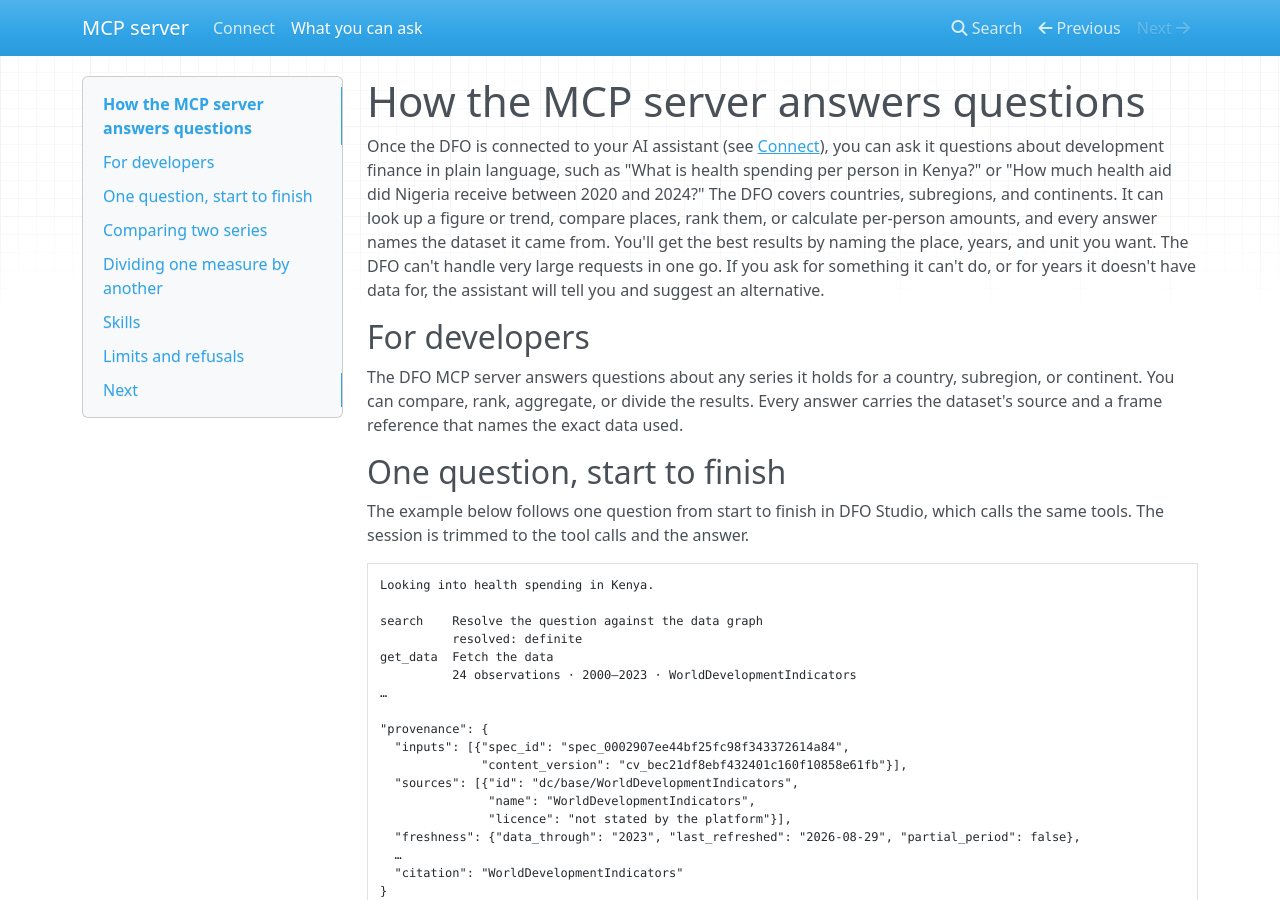
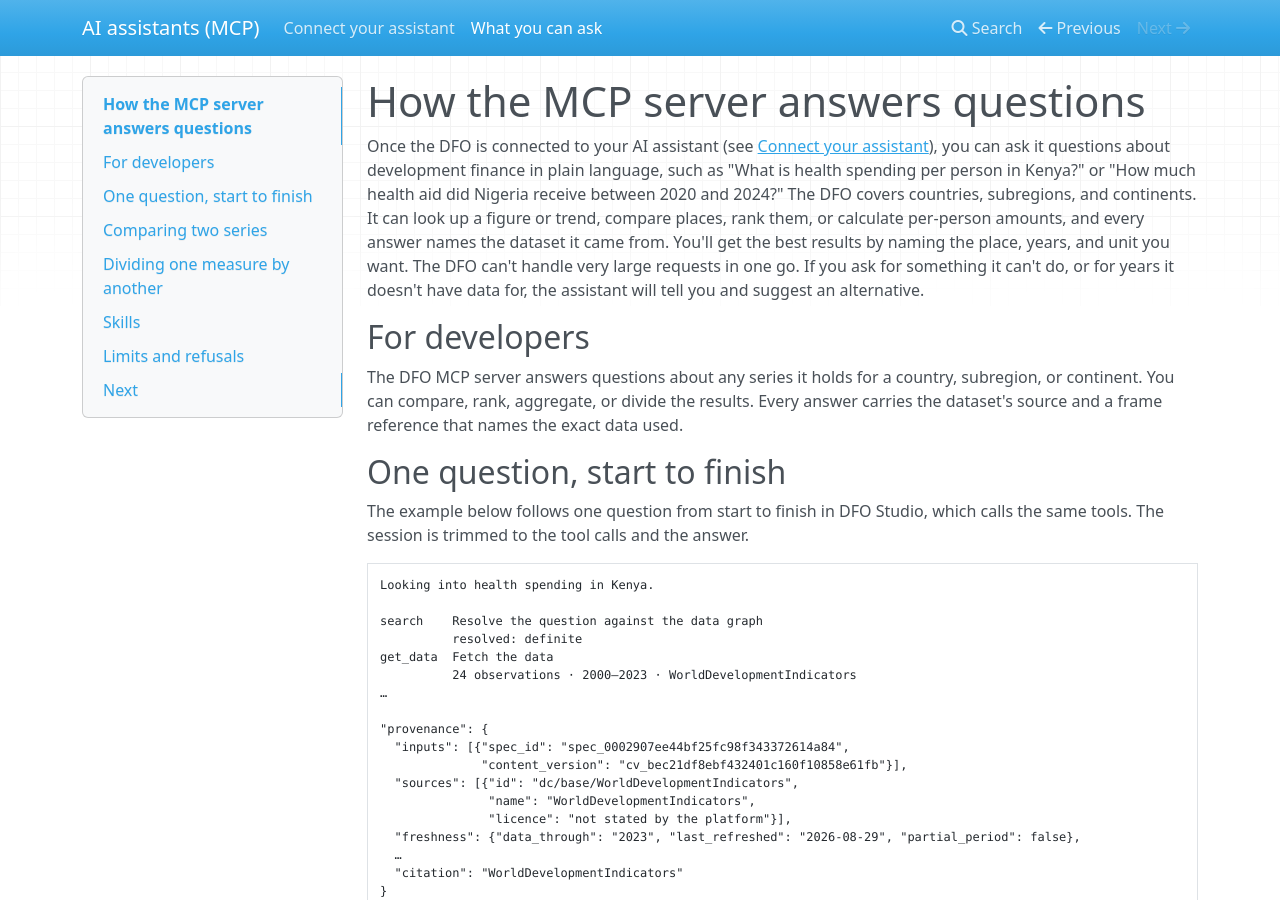
Before and after one commit to DevelopmentFinanceObservatory/ai, an MkDocs documentation site: the page built from docs/guide/what-you-can-ask.md, in a window 1280 px wide and 900 px high. Built offline with MkDocs 1.6.1, drawn with Linux system fonts in a browser that asks for light colours; nearby versions of some CDN libraries; some of the changed text lies outside the part shown.

Commit message:
docs(guide): title the MCP section for readers new to MCP
Co-authored-by: Claude <noreply@anthropic.com>

```diff
--- a/docs/guide/what-you-can-ask.md
+++ b/docs/guide/what-you-can-ask.md
@@ -4,7 +4,7 @@ description: How a question to the DFO MCP server becomes a cited answer, and th
 
 # How the MCP server answers questions
 
-Once the DFO is connected to your AI assistant (see [Connect](connect.md)), you can ask it questions about development finance in plain language, such as "What is health spending per person in Kenya?" or "How much health aid did Nigeria receive between 2020 and 2024?" The DFO covers countries, subregions, and continents. It can look up a figure or trend, compare places, rank them, or calculate per-person amounts, and every answer names the dataset it came from. You'll get the best results by naming the place, years, and unit you want. The DFO can't handle very large requests in one go. If you ask for something it can't do, or for years it doesn't have data for, the assistant will tell you and suggest an alternative.
+Once the DFO is connected to your AI assistant (see [Connect your assistant](connect.md)), you can ask it questions about development finance in plain language, such as "What is health spending per person in Kenya?" or "How much health aid did Nigeria receive between 2020 and 2024?" The DFO covers countries, subregions, and continents. It can look up a figure or trend, compare places, rank them, or calculate per-person amounts, and every answer names the dataset it came from. You'll get the best results by naming the place, years, and unit you want. The DFO can't handle very large requests in one go. If you ask for something it can't do, or for years it doesn't have data for, the assistant will tell you and suggest an alternative.
 
 ## For developers
 
@@ -114,5 +114,5 @@ A single `search` call takes up to six parts, one per measured variable, and `de
 
 ## Next
 
-- [Connect](connect.md) shows how to add the server to Claude, ChatGPT, Gemini, Claude Code, Codex, or Gemini CLI.
+- [Connect your assistant](connect.md) shows how to add the server to Claude, ChatGPT, Gemini, Claude Code, Codex, or Gemini CLI.
 - The Tools reference lists every argument, error code and retry mode. <!-- TODO: link when the generated Tools reference is published. -->
--- a/mkdocs.yml
+++ b/mkdocs.yml
@@ -1,8 +1,8 @@
-site_name: MCP server
+site_name: AI assistants (MCP)
 docs_dir: docs/guide
 extra:
   dfo:
     path: mcp
 nav:
-  - Connect: connect.md
+  - Connect your assistant: connect.md
   - What you can ask: what-you-can-ask.md
```
